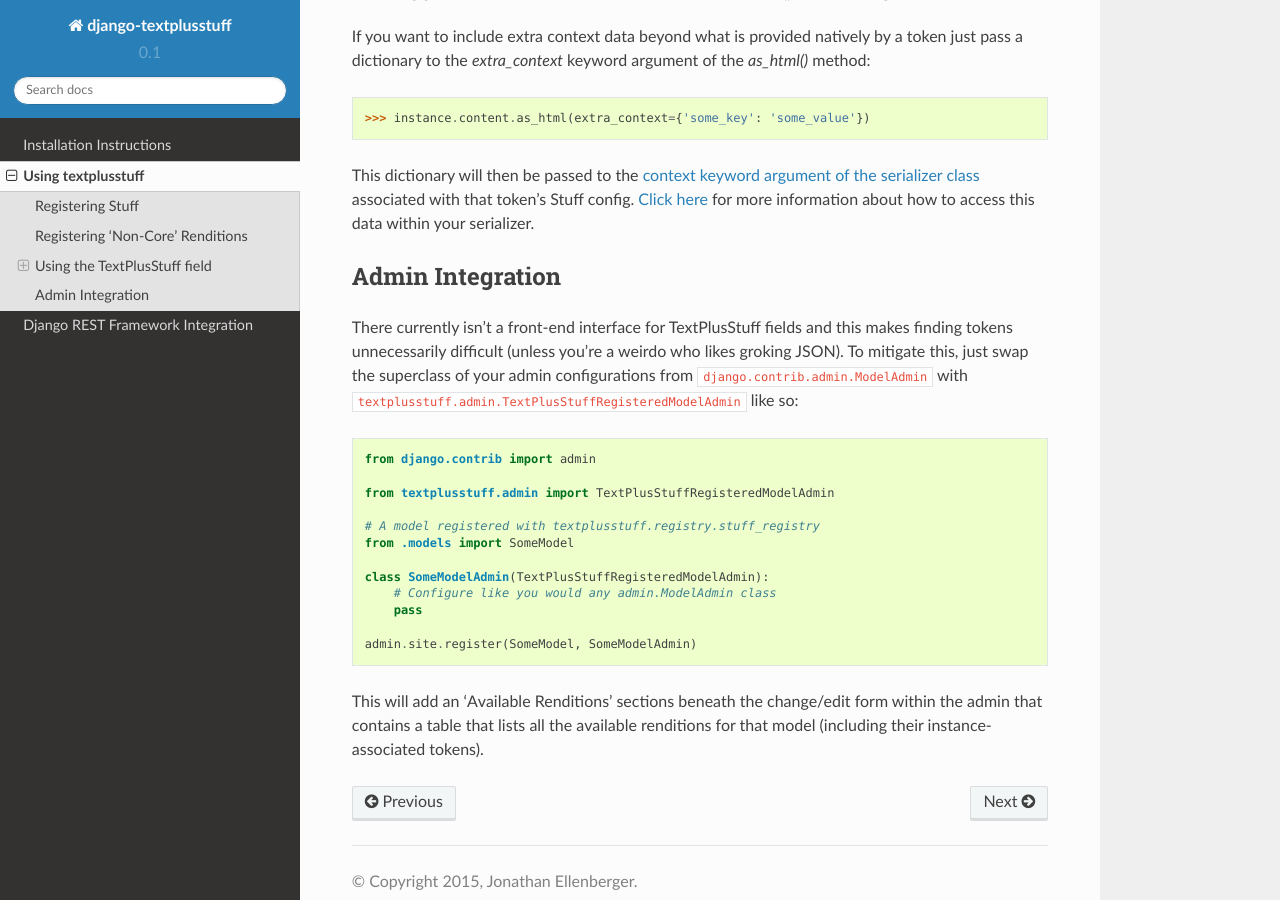
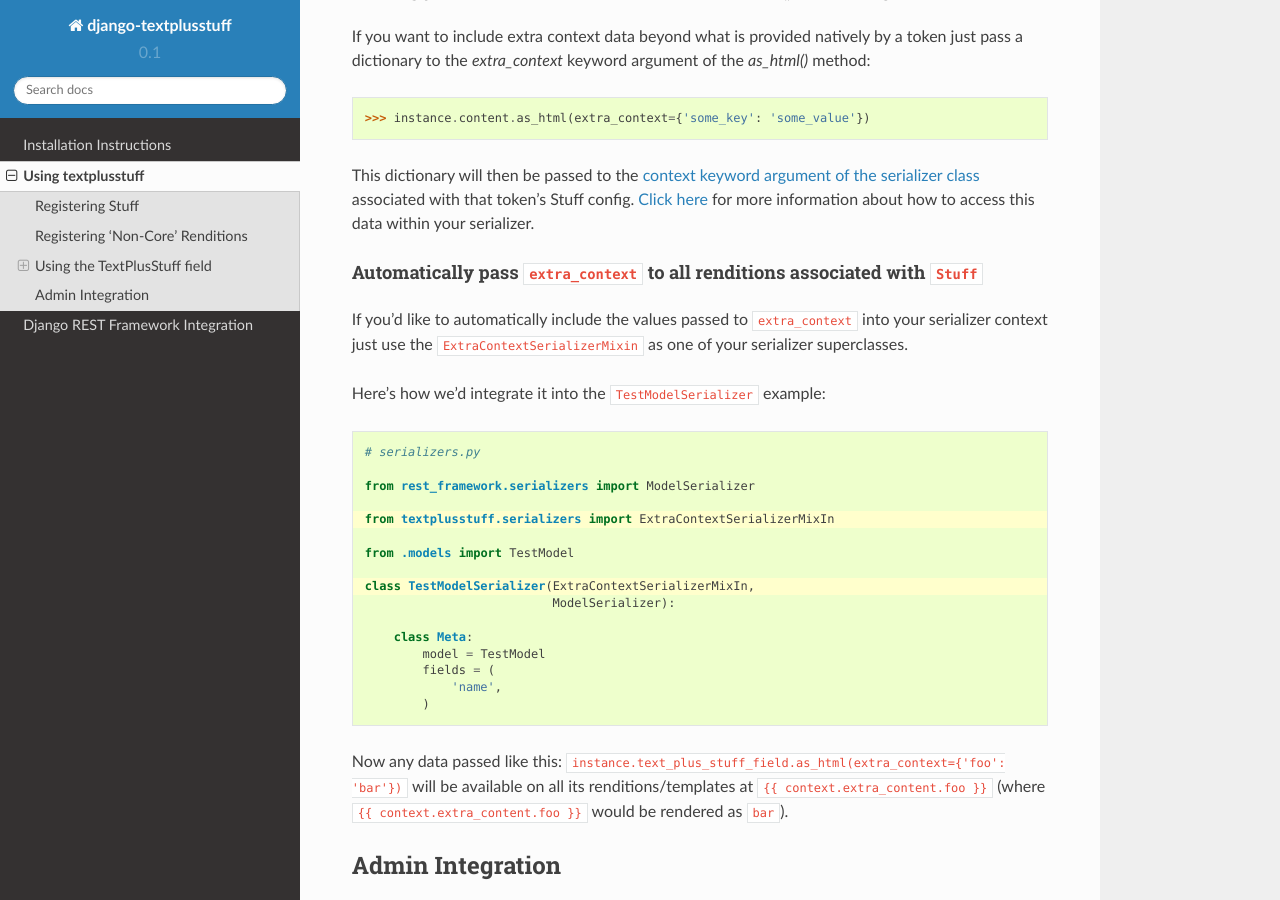
Before and after one commit to WGBH/django-textplusstuff, a Sphinx documentation site: the page built from docs/using_textplusstuff.rst, in a window 1280 px wide and 900 px high, scrolled down 3307 px. Built offline with Sphinx 7.4.7 and the Read the Docs theme 2.0.0, drawn with Linux system fonts in a browser that asks for light colours.

Commit message:
Adding ExtraContextSerializerMixin docs

```diff
--- a/docs/using_textplusstuff.rst
+++ b/docs/using_textplusstuff.rst
@@ -166,7 +166,38 @@ If you want to include extra context data beyond what is provided natively by a
 
     >>> instance.content.as_html(extra_context={'some_key': 'some_value'})
 
-This dictionary will then be passed to the `context keyword argument of the serializer class <http://www.django-rest-framework.org/api-guide/serializers.html#including-extra-context>`__ associated with that token's Stuff config. `Click here <http://www.django-rest-framework.org/api-guide/serializers.html#including-extra-context>`__ for more information about how to access this data within your serializer.
+This dictionary will then be passed to the `context keyword argument of the serializer class <http://www.django-rest-framework.org/api-guide/serializers/#including-extra-context>`__ associated with that token's Stuff config. `Click here <http://www.django-rest-framework.org/api-guide/serializers.html#including-extra-context>`__ for more information about how to access this data within your serializer.
+
+.. _extra-context-serializer-mixin:
+
+Automatically pass ``extra_context`` to all renditions associated with ``Stuff``
+~~~~~~~~~~~~~~~~~~~~~~~~~~~~~~~~~~~~~~~~~~~~~~~~~~~~~~~~~~~~~~~~~~~~~~~~~~~~~~~~
+
+If you'd like to automatically include the values passed to ``extra_context`` into your serializer context just use the ``ExtraContextSerializerMixin`` as one of your serializer superclasses.
+
+Here's how we'd integrate it into the ``TestModelSerializer`` example:
+
+.. code-block:: python
+    :emphasize-lines: 5,9
+
+    # serializers.py
+
+    from rest_framework.serializers import ModelSerializer
+
+    from textplusstuff.serializers import ExtraContextSerializerMixIn
+
+    from .models import TestModel
+
+    class TestModelSerializer(ExtraContextSerializerMixIn,
+                              ModelSerializer):
+
+        class Meta:
+            model = TestModel
+            fields = (
+                'name',
+            )
+
+Now any data passed like this: ``instance.text_plus_stuff_field.as_html(extra_context={'foo': 'bar'})`` will be available on all its renditions/templates at ``{{ context.extra_content.foo }}`` (where ``{{ context.extra_content.foo }}`` would be rendered as ``bar``).
 
 Admin Integration
 -----------------
```
